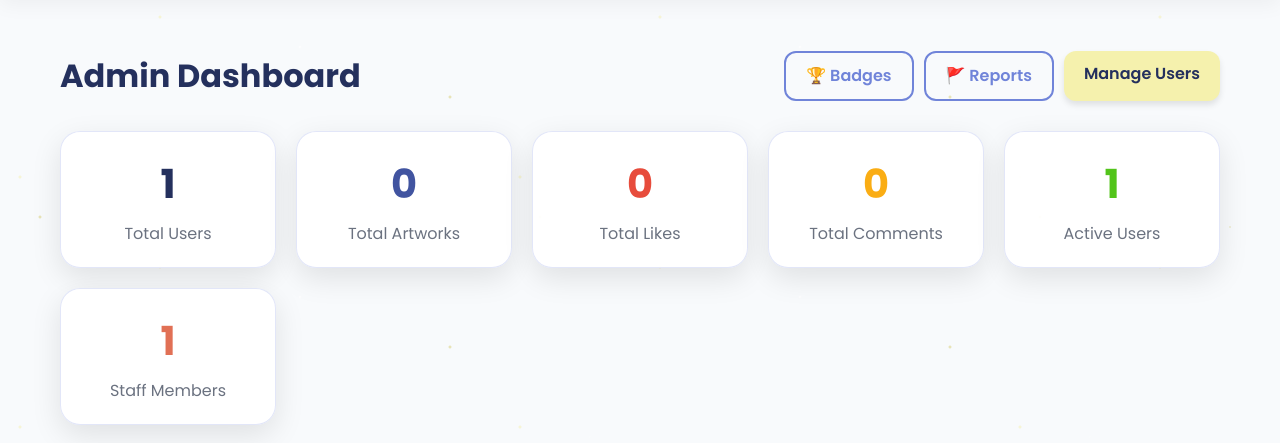
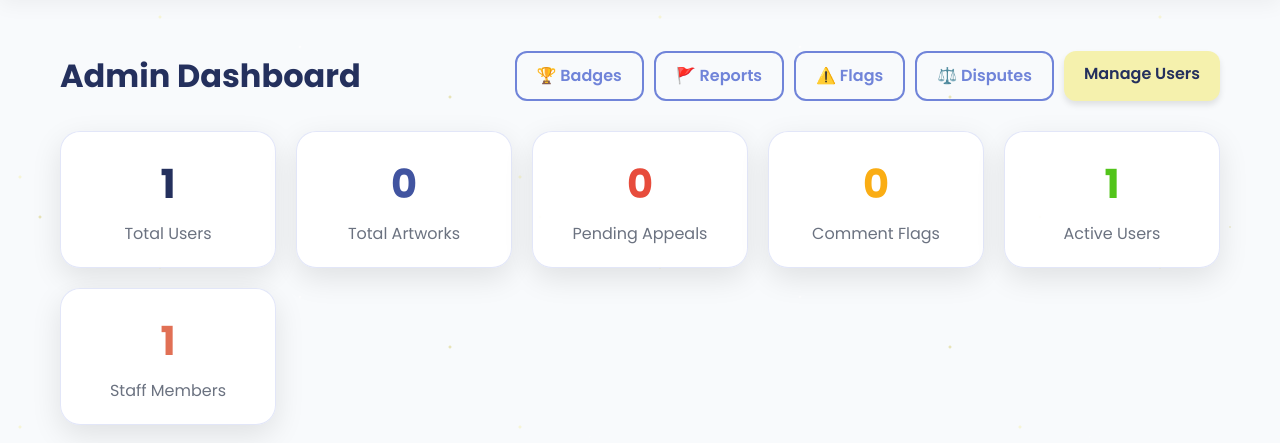
Before and after one commit to KobeVLM/STARS, a Django app: page /admin-panel/ in a window 1280 px wide. Shown: the part 103-546 px from the top of the page. Run offline with Django 5.2, Linux system fonts and the light colour scheme; the visitor is signed in with stand-in values (Sample User, id 1); data comes from the database, SQL or seed files in the repository; data that the repository does not hold is empty.

Commit message:
feat: implement admin dashboard features for managing user dispute appeals and reported comment flags

```diff
--- a/core/admin_views.py
+++ b/core/admin_views.py
@@ -4,9 +4,9 @@ from django.contrib.auth.decorators import login_required
 from django.contrib import messages
 from django.db.models import Count, Q
 from django.utils import timezone
-from users.models import CustomUser, Badge
+from users.models import CustomUser, Badge, SuspensionAppeal, Notification
 from gallery.models import Artwork
-from interactions.models import Like, Comment, Report
+from interactions.models import Like, Comment, Report, CommentFlag
 
 
 @staff_member_required
@@ -27,10 +27,16 @@ def admin_dashboard(request):
     # Top users by XP
     top_users = CustomUser.objects.order_by('-xp')[:5]
 
+    # Pending appeals and flags count
+    pending_appeals_count = SuspensionAppeal.objects.filter(status='pending').count()
+    flags_count = CommentFlag.objects.count()
+
     context = {
         'stats': stats,
         'recent_users': recent_users,
         'top_users': top_users,
+        'pending_appeals_count': pending_appeals_count,
+        'flags_count': flags_count,
     }
     return render(request, 'core/admin_dashboard.html', context)
 
@@ -284,3 +290,97 @@ def admin_badge_action(request, badge_id):
             return redirect('admin_badges')
 
     return redirect('admin_badges')
+
+
+@staff_member_required
+def admin_disputes(request):
+    """Admin view for suspension appeals"""
+    status_filter = request.GET.get('status', 'pending')
+
+    appeals = SuspensionAppeal.objects.select_related('user')
+
+    if status_filter == 'pending':
+        appeals = appeals.filter(status='pending')
+    elif status_filter == 'approved':
+        appeals = appeals.filter(status='approved')
+    elif status_filter == 'denied':
+        appeals = appeals.filter(status='denied')
+
+    pending_count = SuspensionAppeal.objects.filter(status='pending').count()
+
+    context = {
+        'appeals': appeals,
+        'status_filter': status_filter,
+        'pending_count': pending_count,
+    }
+    return render(request, 'core/admin_disputes.html', context)
+
+
+@staff_member_required
+def admin_dispute_action(request, appeal_id):
+    """Handle admin action on a dispute"""
+    appeal = get_object_or_404(SuspensionAppeal, pk=appeal_id)
+
+    if request.method == 'POST':
+        action = request.POST.get('action')
+
+        if action == 'approve':
+            appeal.status = 'approved'
+            appeal.save()
+            # Lift the user's suspension
+            appeal.user.suspension_end_date = None
+            appeal.user.save()
+
+            # Send Notification
+            Notification.objects.create(
+                user=appeal.user,
+                message="Your suspension appeal has been approved! Your commenting privileges have been restored."
+            )
+            messages.success(request, f'Appeal approved for {appeal.user.username}.')
+
+        elif action == 'deny':
+            appeal.status = 'denied'
+            appeal.save()
+
+            # Send Notification
+            Notification.objects.create(
+                user=appeal.user,
+                message="Your suspension appeal has been denied by the moderation team."
+            )
+            messages.warning(request, f'Appeal denied for {appeal.user.username}.')
+
+    return redirect('admin_disputes')
+
+
+@staff_member_required
+def admin_flags(request):
+    """Admin view for comment flags"""
+    # Get all flags with their related comments and users
+    flags = CommentFlag.objects.select_related('comment', 'comment__user', 'flagged_by')
+
+    context = {
+        'flags': flags,
+    }
+    return render(request, 'core/admin_flags.html', context)
+
+
+@staff_member_required
+def admin_flag_action(request, flag_id):
+    """Handle admin action on a comment flag"""
+    flag = get_object_or_404(CommentFlag, pk=flag_id)
+
+    if request.method == 'POST':
+        action = request.POST.get('action')
+
+        if action == 'dismiss':
+            flag.delete()
+            messages.success(request, 'Flag has been dismissed.')
+
+        elif action == 'delete_comment':
+            # Delete the offending comment (this will cascade delete the flag)
+            comment_content = flag.comment.content
+            comment_author = flag.comment.user.username
+            flag.comment.delete()
+            messages.success(request, f'Comment by {comment_author} has been deleted.')
+
+    return redirect('admin_flags')
--- a/core/urls.py
+++ b/core/urls.py
@@ -17,4 +17,8 @@ urlpatterns = [
     path('admin-panel/reports/<int:report_id>/', admin_views.admin_report_action, name='admin_report_action'),
     path('admin-panel/badges/', admin_views.admin_badges, name='admin_badges'),
     path('admin-panel/badges/<int:badge_id>/', admin_views.admin_badge_action, name='admin_badge_action'),
+    path('admin-panel/disputes/', admin_views.admin_disputes, name='admin_disputes'),
+    path('admin-panel/disputes/<int:appeal_id>/', admin_views.admin_dispute_action, name='admin_dispute_action'),
+    path('admin-panel/flags/', admin_views.admin_flags, name='admin_flags'),
+    path('admin-panel/flags/<int:flag_id>/', admin_views.admin_flag_action, name='admin_flag_action'),
 ]
--- a/templates/core/admin_dashboard.html
+++ b/templates/core/admin_dashboard.html
@@ -7,6 +7,8 @@
         <div style="display: flex; gap: 10px;">
             <a href="{% url 'admin_badges' %}" class="btn btn-outline">🏆 Badges</a>
             <a href="{% url 'admin_reports' %}" class="btn btn-outline">🚩 Reports</a>
+            <a href="{% url 'admin_flags' %}" class="btn btn-outline">⚠️ Flags</a>
+            <a href="{% url 'admin_disputes' %}" class="btn btn-outline">⚖️ Disputes</a>
             <a href="{% url 'admin_users' %}" class="btn btn-primary">Manage Users</a>
         </div>
     </div>
@@ -22,12 +24,12 @@
             <p style="color: var(--text-light); margin-top: 5px;">Total Artworks</p>
         </div>
         <div class="card" style="padding: 20px; text-align: center;">
-            <h3 style="color: var(--danger); font-size: 2.5rem; margin: 0;">{{ stats.total_likes }}</h3>
-            <p style="color: var(--text-light); margin-top: 5px;">Total Likes</p>
+            <h3 style="color: var(--danger); font-size: 2.5rem; margin: 0;">{{ pending_appeals_count }}</h3>
+            <p style="color: var(--text-light); margin-top: 5px;">Pending Appeals</p>
         </div>
         <div class="card" style="padding: 20px; text-align: center;">
-            <h3 style="color: var(--warning); font-size: 2.5rem; margin: 0;">{{ stats.total_comments }}</h3>
-            <p style="color: var(--text-light); margin-top: 5px;">Total Comments</p>
+            <h3 style="color: var(--warning); font-size: 2.5rem; margin: 0;">{{ flags_count }}</h3>
+            <p style="color: var(--text-light); margin-top: 5px;">Comment Flags</p>
         </div>
         <div class="card" style="padding: 20px; text-align: center;">
             <h3 style="color: var(--success); font-size: 2.5rem; margin: 0;">{{ stats.active_users }}</h3>
```
Also changed, not shown: templates/core/admin_disputes.html (added, +128 -0 lines), templates/core/admin_flags.html (added, +78 -0 lines), 1 other file.
